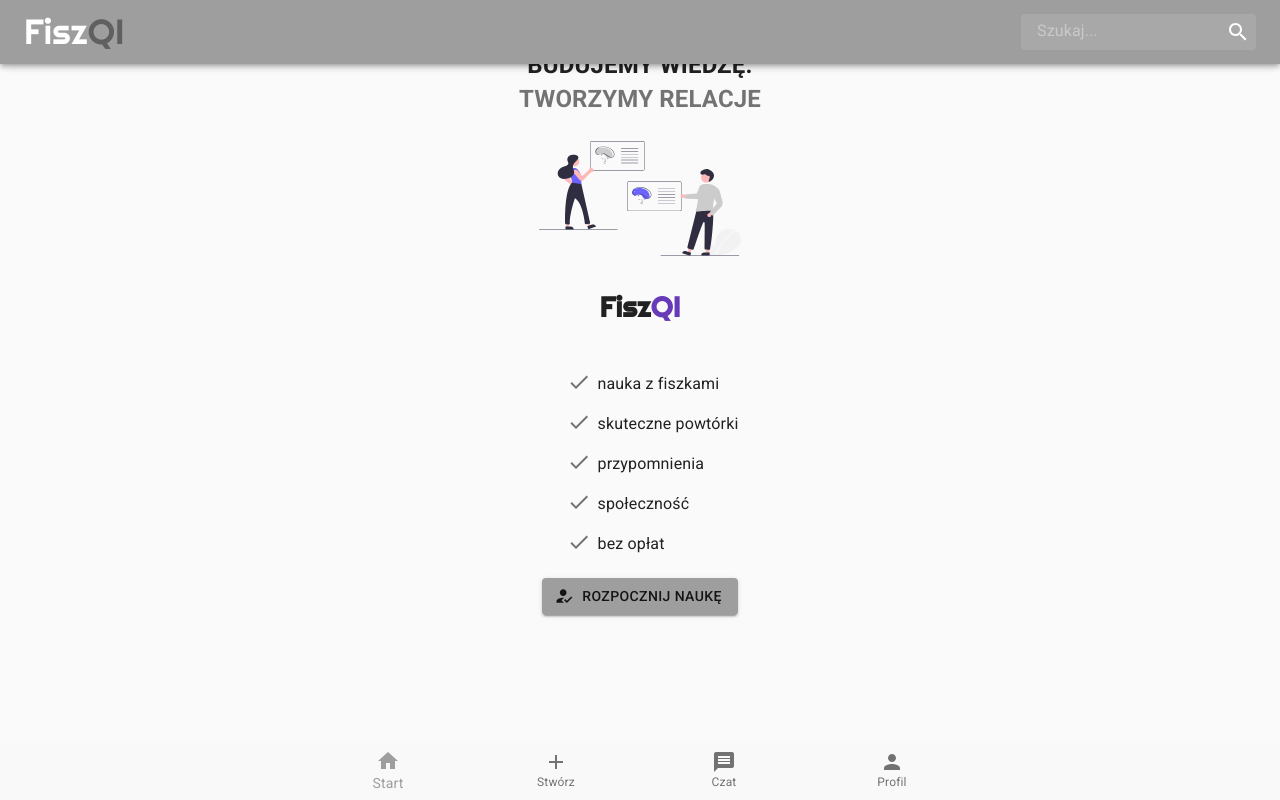
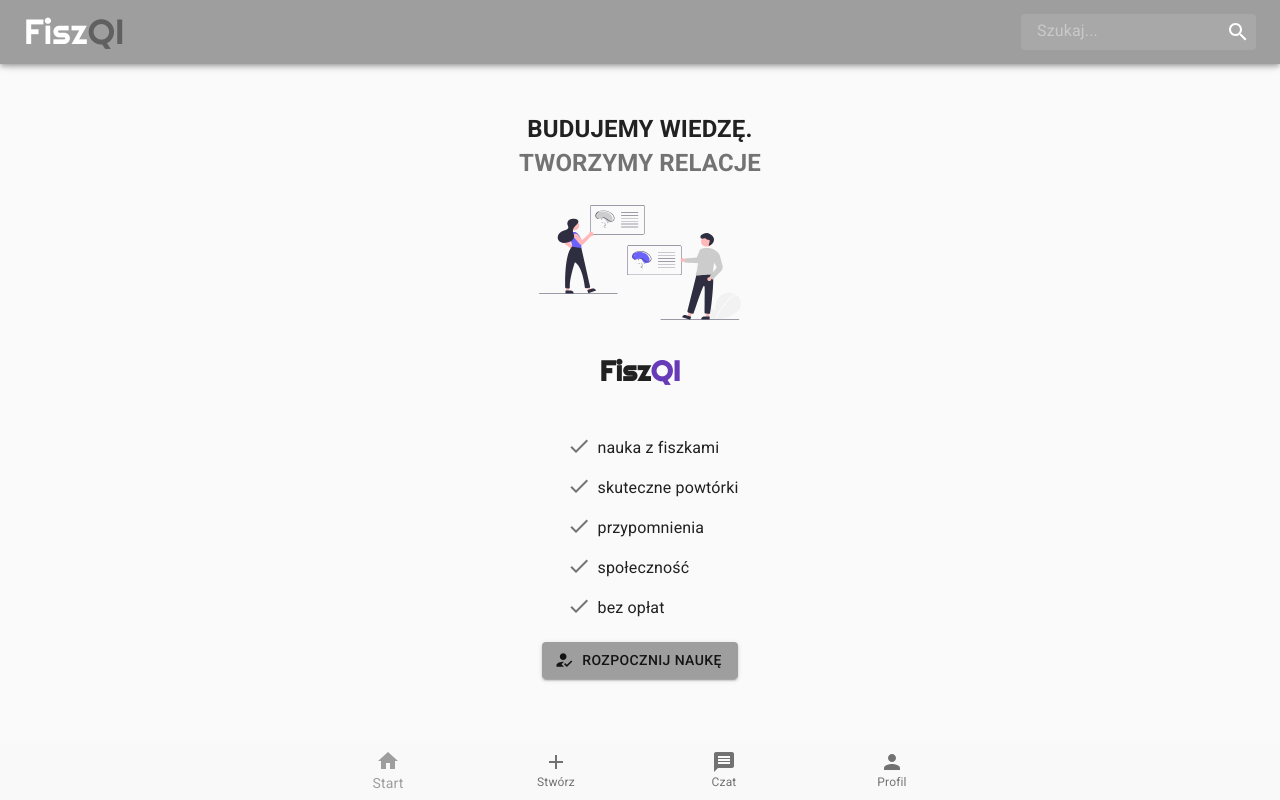
Before and after one commit to CodersCampTeam/learning-tool, a React (Create React App) app in the folder client/: page / in a window 1280 px wide. Built offline with nearby package versions, Linux system fonts and the light colour scheme.

Commit message:
[#70] removed redundant types

```diff
--- a/client/src/components/NavBars/BottomNavBar.tsx
+++ b/client/src/components/NavBars/BottomNavBar.tsx
@@ -17,7 +17,7 @@ const StyledBottomNavigation = styled(BottomNavigation)`
   },
 `;
 
-export const BottomNavBar: FC = (): ReactElement => {
+export const BottomNavBar = (): ReactElement => {
     const [value, setValue] = React.useState(0);
 
     return (
--- a/client/src/components/NavBars/TopNavBar.tsx
+++ b/client/src/components/NavBars/TopNavBar.tsx
@@ -11,9 +11,9 @@ export const StyledDiv = styled.div`
     padding-right: 2em;
 `;
 
-export const TopNavBar: FC = (): ReactElement => {
+export const TopNavBar = (): ReactElement => {
     return (
-        <AppBar position="fixed">
+        <AppBar position="sticky">
             <Toolbar>
                 <StyledDiv>
                     <StyledAppName>
```
